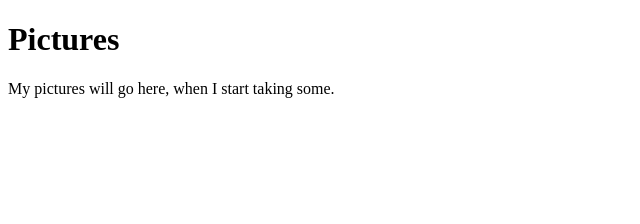
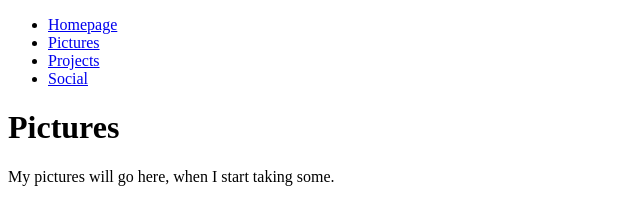
Before and after one commit to Gitthuma/creating-a-navigation-menu, a plain HTML site: page pictures.html in a window 1280 px wide. Shown: the whole page, without its empty margins (0-640 px from the left). Drawn offline with Linux system fonts and the light colour scheme.

Commit message:
Added ul to pictures.html with links to each page including pictures.html

```diff
--- a/pictures.html
+++ b/pictures.html
@@ -8,6 +8,13 @@
 <body>
     <!-- put navigation menu just below here -->
 
+    <ul>
+        <li><a href="./index.html">Homepage</a></li>
+        <li><a href="./pictures.html">Pictures</a></li>
+        <li><a href="./projects.html">Projects</a></li>
+        <li><a href="./social.html">Social</a></li>
+    </ul>
+
     <h1>Pictures</h1>
 
     <p>My pictures will go here, when I start taking some.</p>
```
